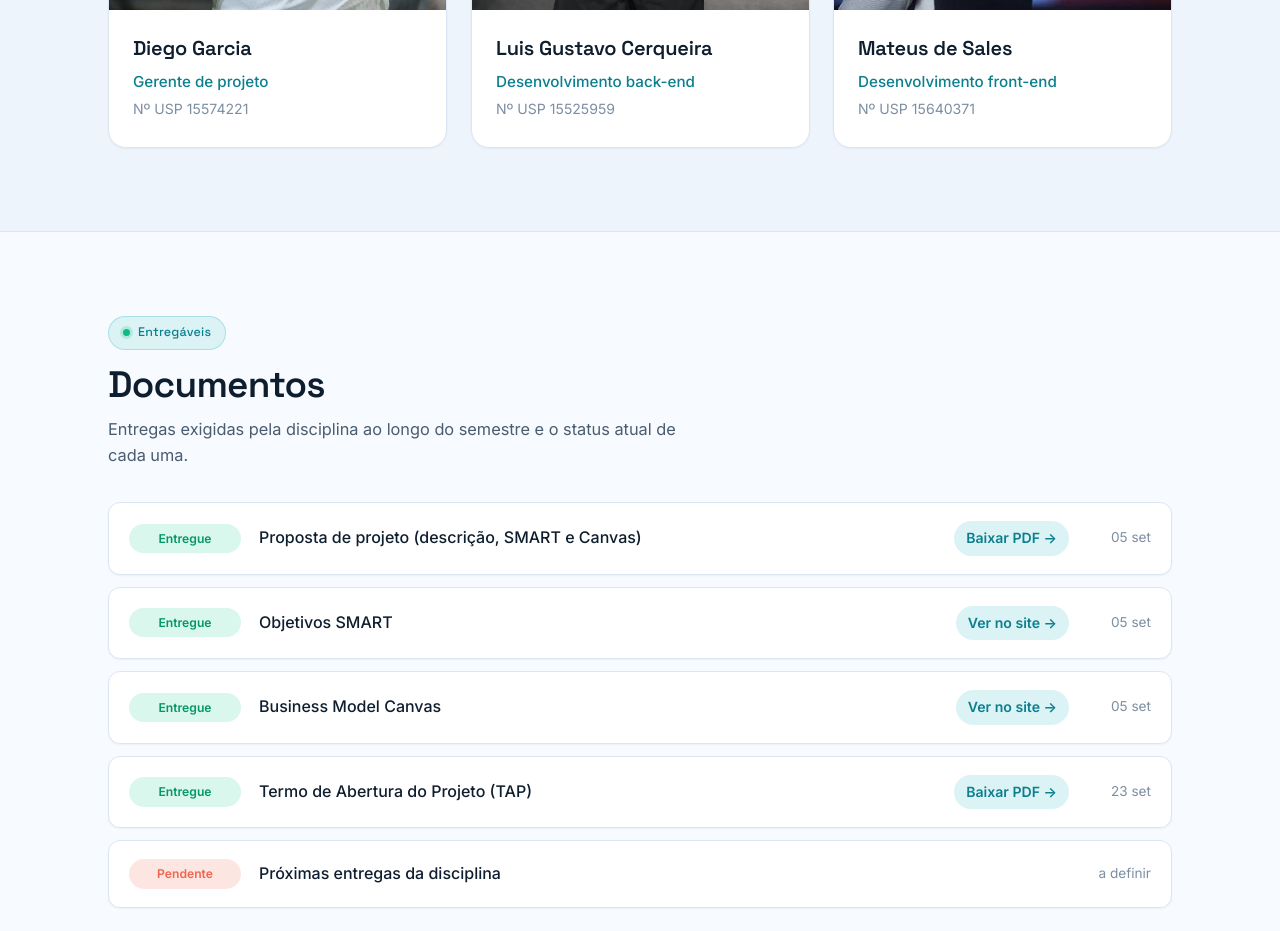
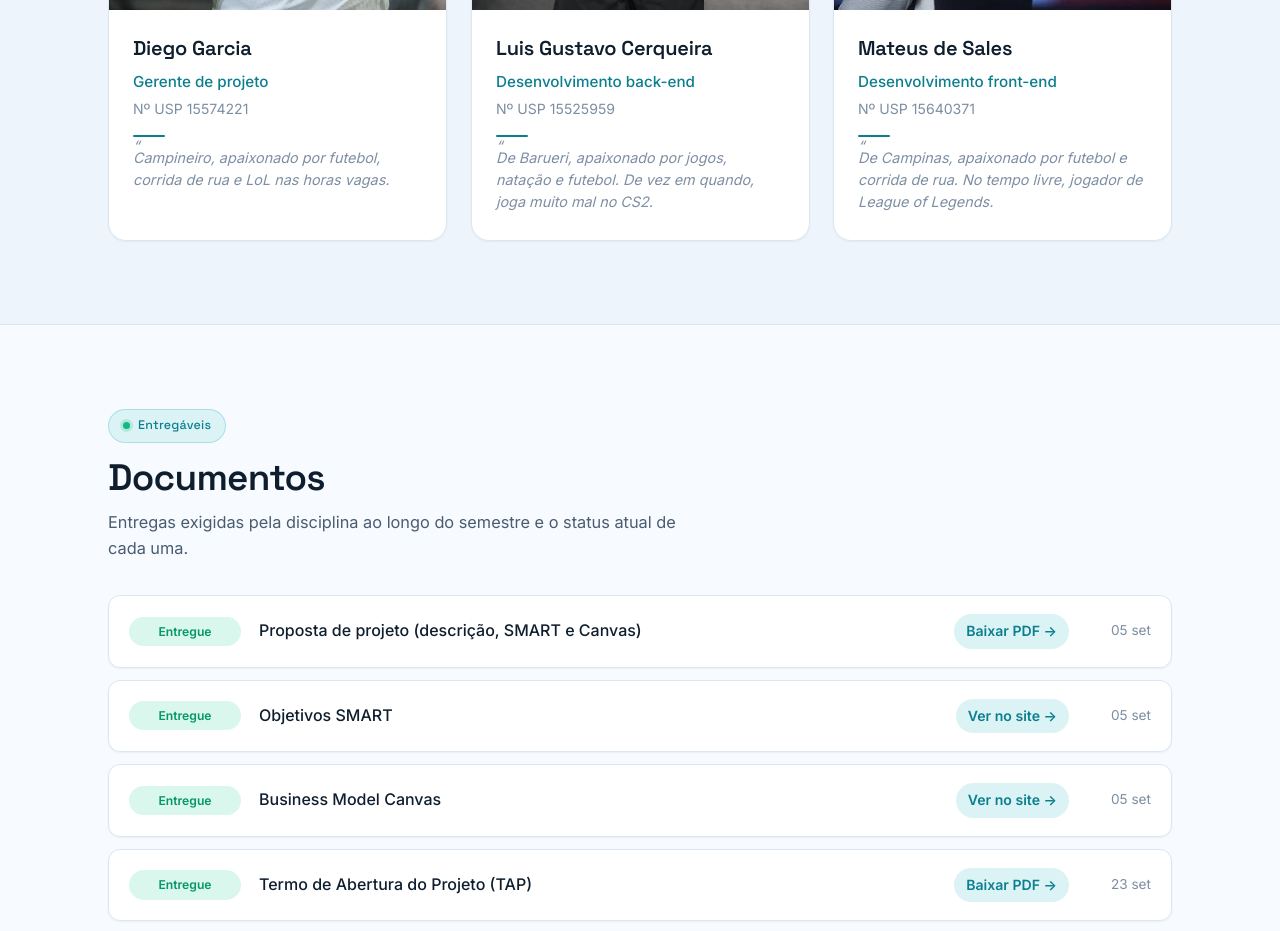
Before and after one commit to aguiar-diego/imuni, a React (Vite) app: page / in a window 1280 px wide. Shown: the part 4320-5251 px from the top of the page. Built offline with nearby package versions, Linux system fonts and the light colour scheme.

Commit message:
Adiciona apresentação pessoal dos integrantes

```diff
--- a/src/components/Integrantes.css
+++ b/src/components/Integrantes.css
@@ -98,3 +98,24 @@
     margin: 0 auto;
   }
 }
+
+.membro__apresentacao {
+  position: relative;
+  margin-top: 14px;
+  padding-top: 12px;
+  font-size: 0.9rem;
+  line-height: 1.55;
+  color: var(--ink-faint);
+  font-style: italic;
+}
+
+.membro__apresentacao::before {
+  content: '“';
+  position: absolute;
+  top: 0;
+  left: 0;
+  width: 32px;
+  height: 2px;
+  background: var(--teal-dark);
+  border-radius: 2px;
+}
--- a/src/components/Integrantes.jsx
+++ b/src/components/Integrantes.jsx
@@ -9,18 +9,21 @@ const MEMBROS = [
     papel: 'Gerente de projeto',
     ra: 'Nº USP 15574221',
     foto: 'integrantes/diego_gpti.jpg',
+    apresentacao: 'Campineiro, apaixonado por futebol, corrida de rua e LoL nas horas vagas.',
   },
   {
     nome: 'Luis Gustavo Cerqueira',
     papel: 'Desenvolvimento back-end',
     ra: 'Nº USP 15525959',
     foto: 'integrantes/gustavo_gpti.jpg',
+    apresentacao: 'De Barueri, apaixonado por jogos, natação e futebol. De vez em quando, joga muito mal no CS2.',
   },
   {
     nome: 'Mateus de Sales',
     papel: 'Desenvolvimento front-end',
     ra: 'Nº USP 15640371',
     foto: 'integrantes/mateus_gpti.jpg',
+    apresentacao: 'De Campinas, apaixonado por futebol e corrida de rua. No tempo livre, jogador de League of Legends.',
   },
 ]
 
@@ -59,6 +62,7 @@ export default function Integrantes() {
                 <p className="membro__nome">{membro.nome}</p>
                 <p className="membro__papel">{membro.papel}</p>
                 <p className="membro__ra">{membro.ra}</p>
+                <p className="membro__apresentacao">{membro.apresentacao}</p>
               </div>
             </li>
           ))}
```
